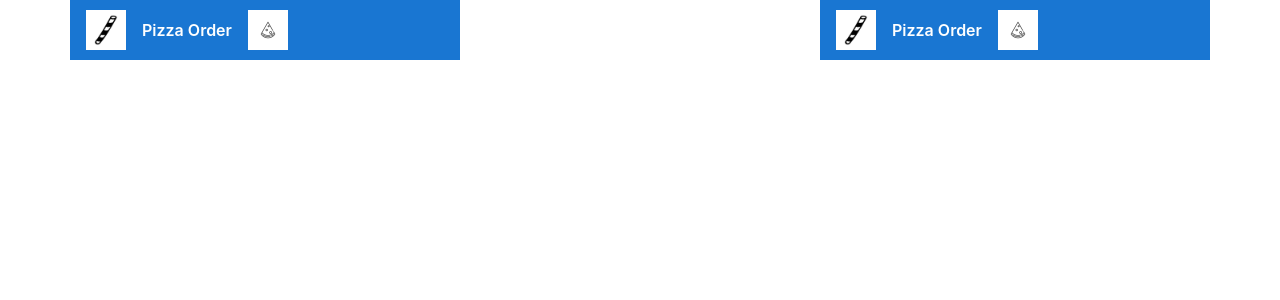
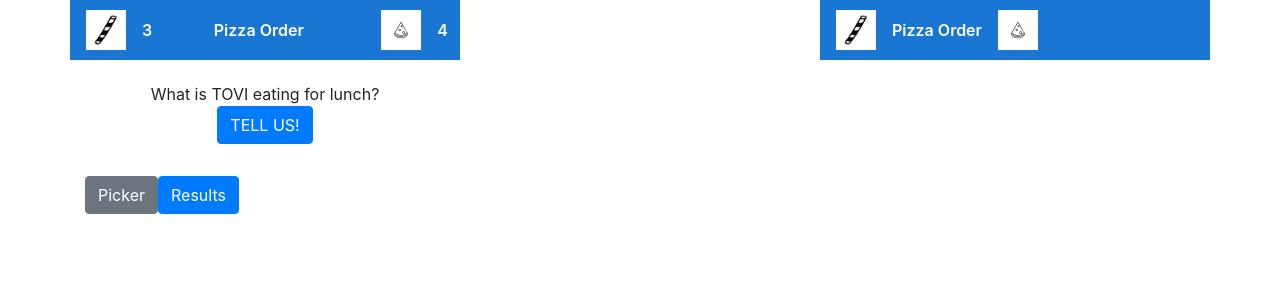
Before and after one commit to Alicehappy/tovi-health-pizza-order, an Angular app: page / in a window 1280 px wide. Shown: the top 300 px of the page. Built offline with nearby package versions, Linux system fonts and the light colour scheme.

Commit message:
Completed basic Home view.

```diff
--- a/src/app/home/home.component.html
+++ b/src/app/home/home.component.html
@@ -1,11 +1,22 @@
 <!-- Toolbar -->
 <div class="toolbar" role="banner">
     <img width="40" alt="egg roll" src="./assets/images/egg-roll.png" />
+    <span> {{eggRollNum}}</span>
+    <div class="spacer"></div>
     <span>Pizza Order</span>
+    <div class="spacer"></div>
     <img width="40" alt="pizza" src="./assets/images/pizza.png" />
-  </div>
+    <span>{{pizzaNum}}</span>
+</div>
 
-  <div class="content" role="main">
+<div class="content" role="main">
+    <div>
+        <p>What is TOVI eating for lunch?</p>
+    </div>
+    <button type="button" class="btn btn-primary"> TELL US!</button>
+</div>
 
-
-  </div>
+<div>
+    <button type="button" class="btn btn-secondary"> Picker</button>
+    <button type="button" class="btn btn-primary"> Results</button>
+</div>
--- a/src/app/home/home.component.ts
+++ b/src/app/home/home.component.ts
@@ -5,11 +5,16 @@ import { Component, OnInit } from '@angular/core';
   templateUrl: './home.component.html',
   styleUrls: ['./home.component.scss']
 })
+
 export class HomeComponent implements OnInit {
 
+  eggRollNum: number;
+  pizzaNum: number;
   constructor() { }
 
   ngOnInit(): void {
+    this.eggRollNum = 3;
+    this.pizzaNum = 4;
   }
 
 }
--- a/src/styles.scss
+++ b/src/styles.scss
@@ -41,6 +41,7 @@
     background-color: #1976d2;
     color: white;
     font-weight: 600;
+    padding-right: 12px;
   }
 
   .toolbar img {
```
